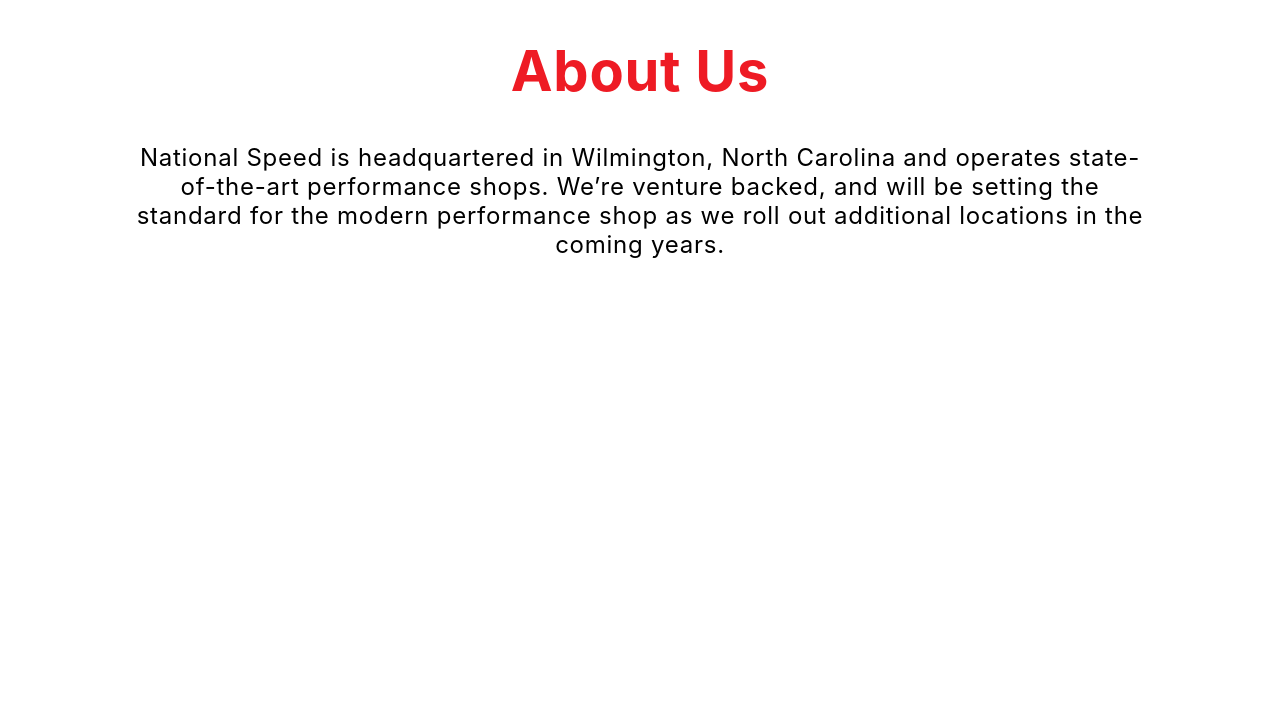
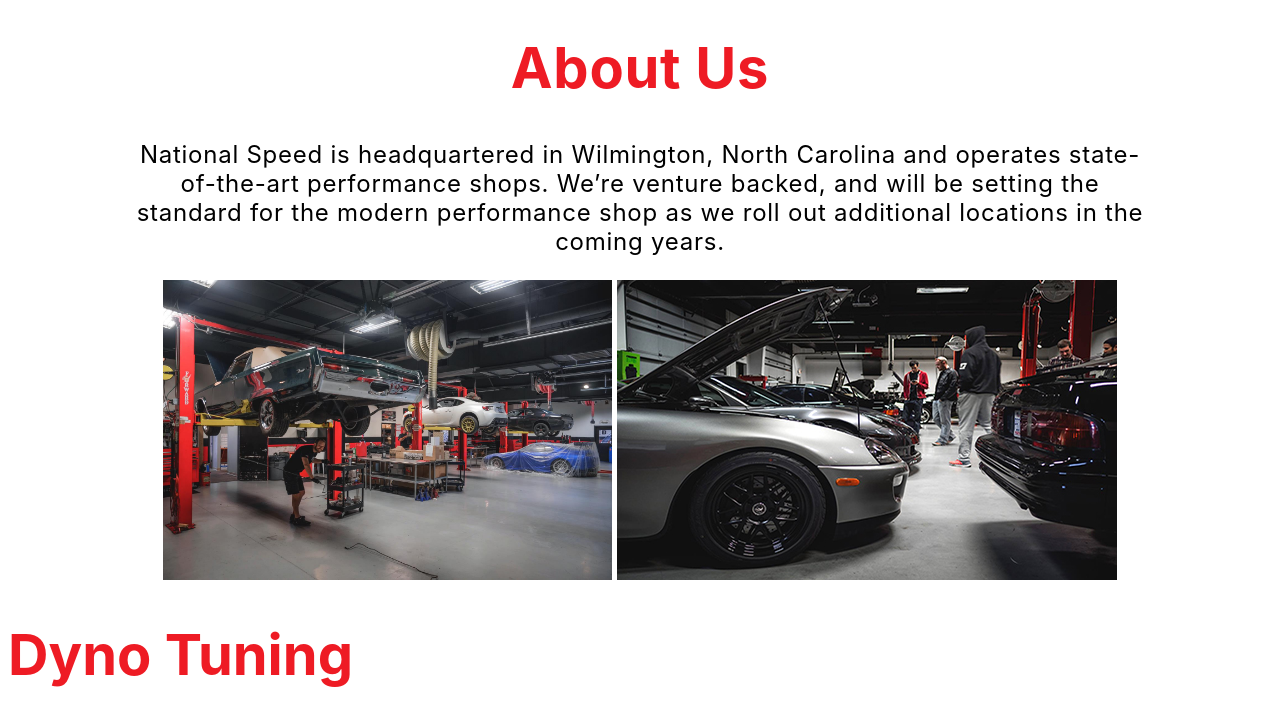
Before and after one commit to jeffberlin/National-Speed-angular, a plain HTML site: page index.html in a window 1280 px wide. Shown: the part 1052-1778 px from the top of the page. Before the commit the page ends 1335 px from the top, so only its background shows below. Drawn offline with nearby package versions, Linux system fonts and the light colour scheme.

Commit message:
Working on layout

```diff
--- a/css/about.css
+++ b/css/about.css
@@ -3,7 +3,7 @@
 	letter-spacing: .75px;
 }
 
-.about h1 {
+.about h1, .dyno-info h1 {
 	color: #ee1b24;
 	font-size: 42pt;
 }
@@ -13,3 +13,7 @@
 	padding-right: 8rem;
 	font-size: 18pt;
 }
+
+.shop-images img {
+	height: 300px;
+}
--- a/css/menu.css
+++ b/css/menu.css
@@ -1,6 +1,6 @@
 .navigation {
 	list-style: none;
-	font-size: 18pt;
+	font-size: 16pt;
 	text-align: center;
 	background-color: #222;
 	color: #fff;
--- a/index.html
+++ b/index.html
@@ -15,7 +15,7 @@
 
 <body>
 
-	<div ng-app="myApp" ng-controller="myCtrl">
+	<div class="flex-container" ng-app="myApp" ng-controller="myCtrl">
 
 		<div class="header">
 
@@ -71,6 +71,20 @@
 
 			<p>National Speed is headquartered in Wilmington, North Carolina and operates state-of-the-art performance shops. We’re venture backed, and will be setting the standard for the modern performance shop as we roll out additional locations in the coming years.</p>
 
+			<div class="shop-images">
+
+				<img src="images/projects.jpg">
+
+				<img src="images/lineup.jpg">
+
+			</div>
+
+		</div>
+
+		<div class="dyno-info">
+
+			<h1>Dyno Tuning</h1>
+
 		</div>
 
 
```
Also changed, not shown: css/dyno.css (added), images/lineup.jpg (added), images/projects.jpg (added).
